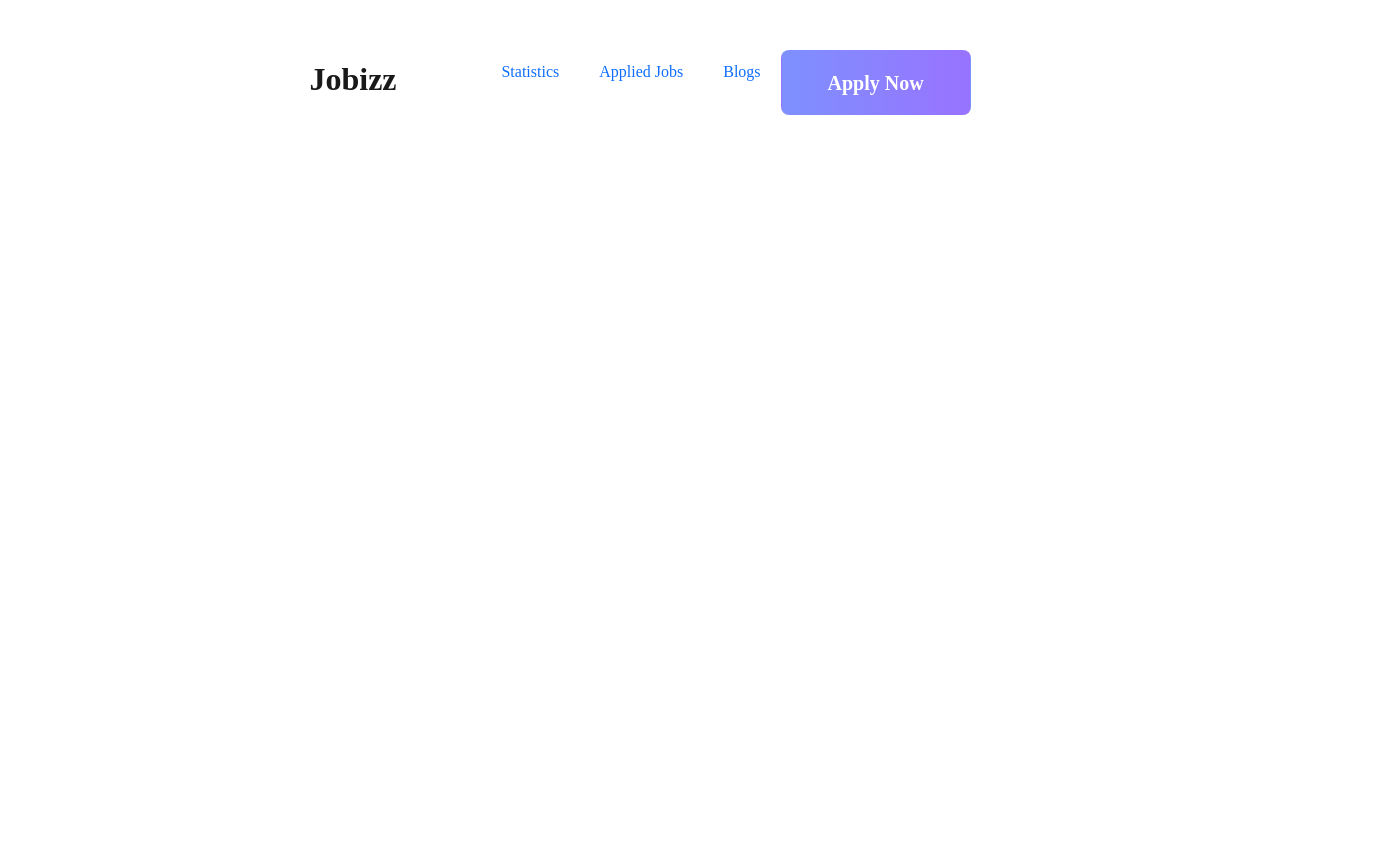
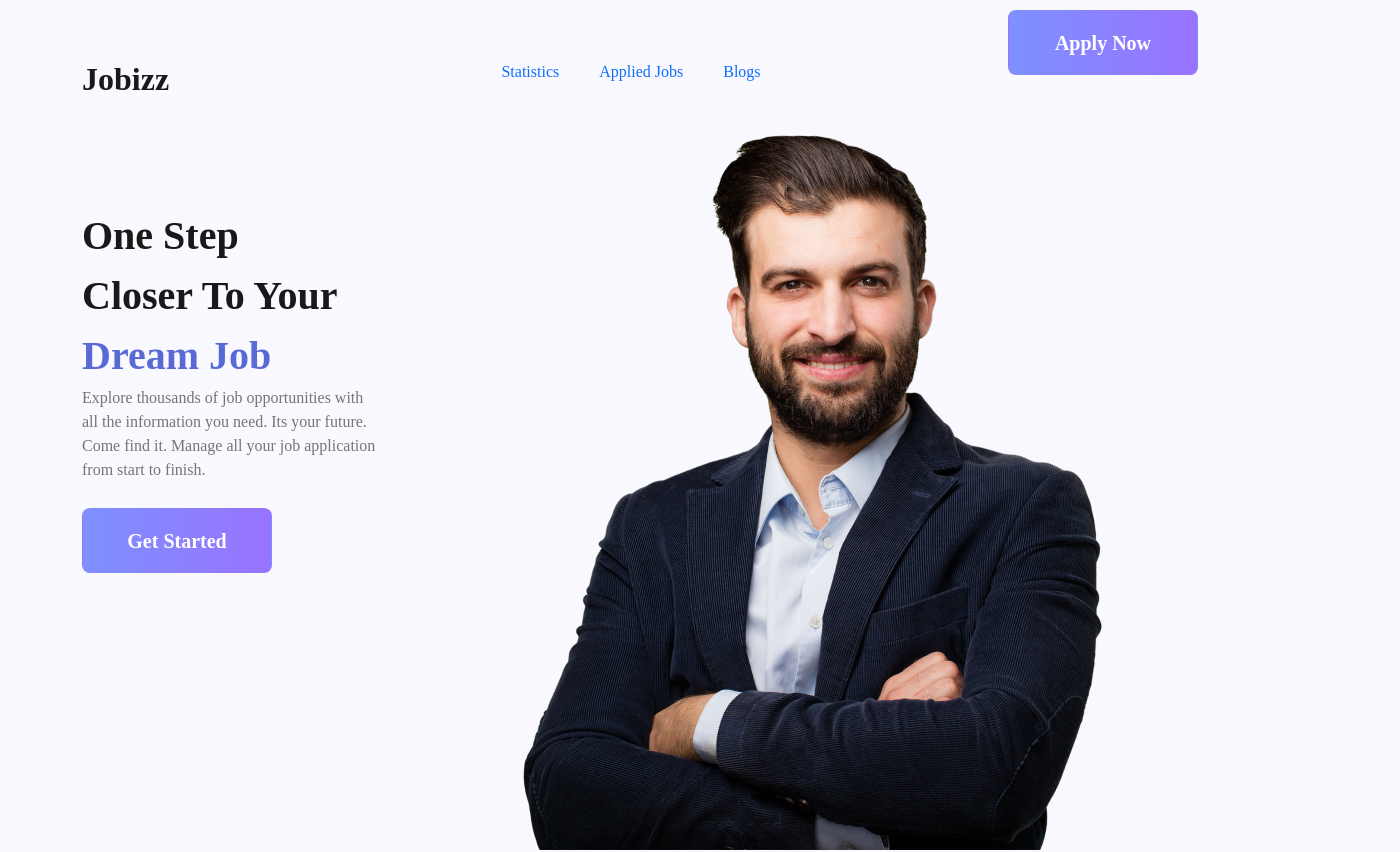
Before and after one commit to ajauni01/job-search-website-with-react-router, a React (Vite) app: page / in a window 1280 px wide. Shown: the top 852 px of the page, 1400 px wide, since content can reach past the window. Before the commit the page ends 800 px from the top, so only its background shows below. Built offline with nearby package versions, Linux system fonts and the light colour scheme.

Commit message:
header-completed

```diff
--- /dev/null
+++ b/src/Components/Home/Body/Body.jsx
@@ -0,0 +1,13 @@
+import React from 'react';
+import './Body.css'
+
+const Body = () => {
+  return (
+    <div>
+      <h2>This is the body</h2>
+
+    </div>
+  );
+};
+
+export default Body;
--- a/src/Components/Home/Header/Header.css
+++ b/src/Components/Home/Header/Header.css
@@ -1,5 +1,13 @@
 * {
   font-family: 'Manrope';
+}
+
+.parent-container {
+  background: linear-gradient(90deg, rgba(126, 144, 254, 0.05) 0%, rgba(152, 115, 255, 0.05) 100%);
+  width: 1519px;
+  height: 860px;
+  /* border: 1px solid black; */
+  margin-bottom: 20px;
 }
 
 .nav-bar {
@@ -8,7 +16,7 @@
   justify-content: space-between;
 }
 
-#title {
+#nav-title {
   width: 172px;
   font-style: normal;
   font-weight: 800;
@@ -32,7 +40,7 @@ nav a {
   height: 65px;
   background: linear-gradient(90deg, #7E90FE 0%, #9873FF 100%);
   border-radius: 8px;
-  margin-top: 50px;
+  margin-top: 10px;
 }
 
 #apply-now {
@@ -42,3 +50,20 @@ nav a {
   font-size: 20px;
   color: #FFFFFF;
 }
+
+.header-elements {
+  margin-top: 100px;
+}
+
+.job-title {
+  width: 270px;
+  color: #1A1919;
+}
+
+.job-title-part-2 {
+  color: #5a6ad5;
+}
+
+.job-subtitle {
+  color: #757575;
+}
--- a/src/Components/Home/Header/Header.jsx
+++ b/src/Components/Home/Header/Header.jsx
@@ -1,16 +1,16 @@
 import React from 'react';
 import './Header.css'
 import ActiveLink from '../ActiveLink/ActiveLink';
-
 import Container from 'react-bootstrap/Container';
+import img from '../../../../assets/All Images/P3OLGJ1 copy 1.png'
 
 const Header = () => {
   return (
-    <div>
+    <div className='parent-container'>
       <Container>
         <div className='nav-bar'>
           <div>
-            <h2 id='title'>Jobizz</h2>
+            <h2 id='nav-title'>Jobizz</h2>
           </div>
 
           <nav>
@@ -18,9 +18,35 @@ const Header = () => {
             <ActiveLink to="/appliedJobs">Applied Jobs</ActiveLink>
             <ActiveLink to="/blog">Blogs</ActiveLink>
           </nav>
-
           <button className='btn-primary'><span id='apply-now'>Apply Now</span></button>
         </div>
+        {/* nav-bar-ends */}
+        <div className='d-flex justify-content-between'>
+
+          <div className='header-elements'>
+
+            <div className='job-title'>
+              <span><span className='fw-bold fs-1'>One Step</span> <span className='fw-bold fs-1'>Closer To Your</span>
+              </span>
+
+              <span className='fw-bold fs-1 job-title-part-2'> Dream Job</span>
+
+            </div>
+
+            <p className='job-subtitle'>Explore thousands of job opportunities with all the information you need. Its your future. Come find it. Manage all your job application from start to finish.</p>
+
+
+            <button
+              className='btn-primary'><span id='apply-now'>Get Started</span></button>
+          </div>
+
+
+
+          <div>
+            <img src={img} alt="" />
+          </div>
+        </div>
+
       </Container>
     </div>
   );
--- a/src/Components/Home/Home/Home.jsx
+++ b/src/Components/Home/Home/Home.jsx
@@ -2,11 +2,13 @@ import React from 'react';
 import './Home.css'
 import Header from '../Header/Header';
 import { Outlet } from 'react-router-dom';
+import Body from '../Body/Body';
 
 const Home = () => {
   return (
     <div>
       <Header></Header>
+      <Body></Body>
       <Outlet></Outlet>
 
     </div>
```
Also changed, not shown: src/Components/Home/Body/Body.css (added).
